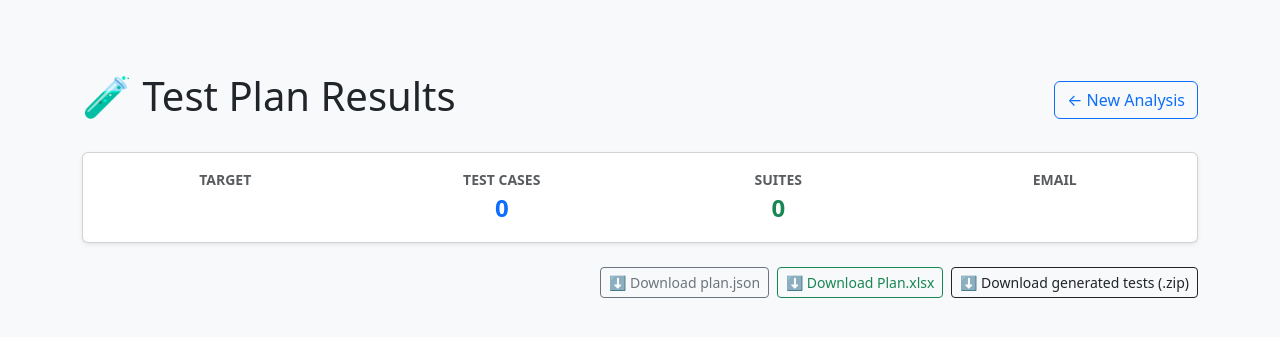
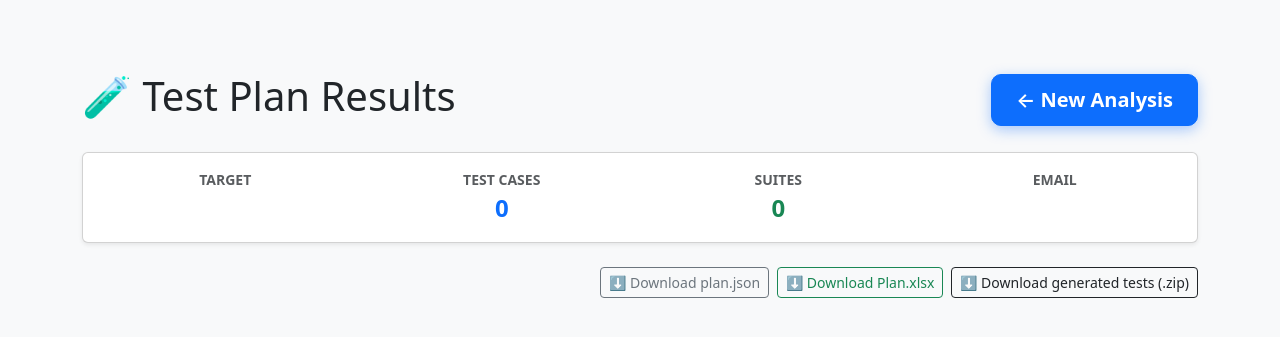
Before and after one commit to RaniAbu95/Captin-Fix-deployed, a Flask app: template templates/results.html in a window 1280 px wide. Shown: the part 57-394 px from the top of the page. Run offline with Flask 3, Linux system fonts and the light colour scheme; the template is opened without the code that fills it, so the values that code supplies are empty; some libraries are stand-ins or nearby versions.

Commit message:
Results page: make 'New Analysis' button stand out
Co-Authored-By: Claude Opus 5.5 (1M context) <noreply@anthropic.com>

```diff
--- a/templates/results.html
+++ b/templates/results.html
@@ -19,6 +19,11 @@
       .result-pass   { background: #d4edda; color: #155724; }
       .result-fail   { background: #f8d7da; color: #721c24; }
       .result-err    { background: #fff3cd; color: #856404; }
+      .btn-new-analysis { padding: 0.6rem 1.5rem; border-radius: 10px;
+                          box-shadow: 0 4px 14px rgba(13, 110, 253, 0.35);
+                          transition: transform 0.15s ease, box-shadow 0.15s ease; }
+      .btn-new-analysis:hover { transform: translateY(-2px);
+                                box-shadow: 0 6px 20px rgba(13, 110, 253, 0.5); }
     </style>
   </head>
   <body class="bg-light">
@@ -44,7 +49,7 @@
 
       <div class="d-flex justify-content-between align-items-center mb-4">
         <h1>🧪 Test Plan Results</h1>
-        <a href="{{ url_for('dashboard') }}" class="btn btn-outline-primary">← New Analysis</a>
+        <a href="{{ url_for('dashboard') }}" class="btn btn-primary btn-lg fw-semibold btn-new-analysis">← New Analysis</a>
       </div>
 
       <!-- Summary Card -->
```
